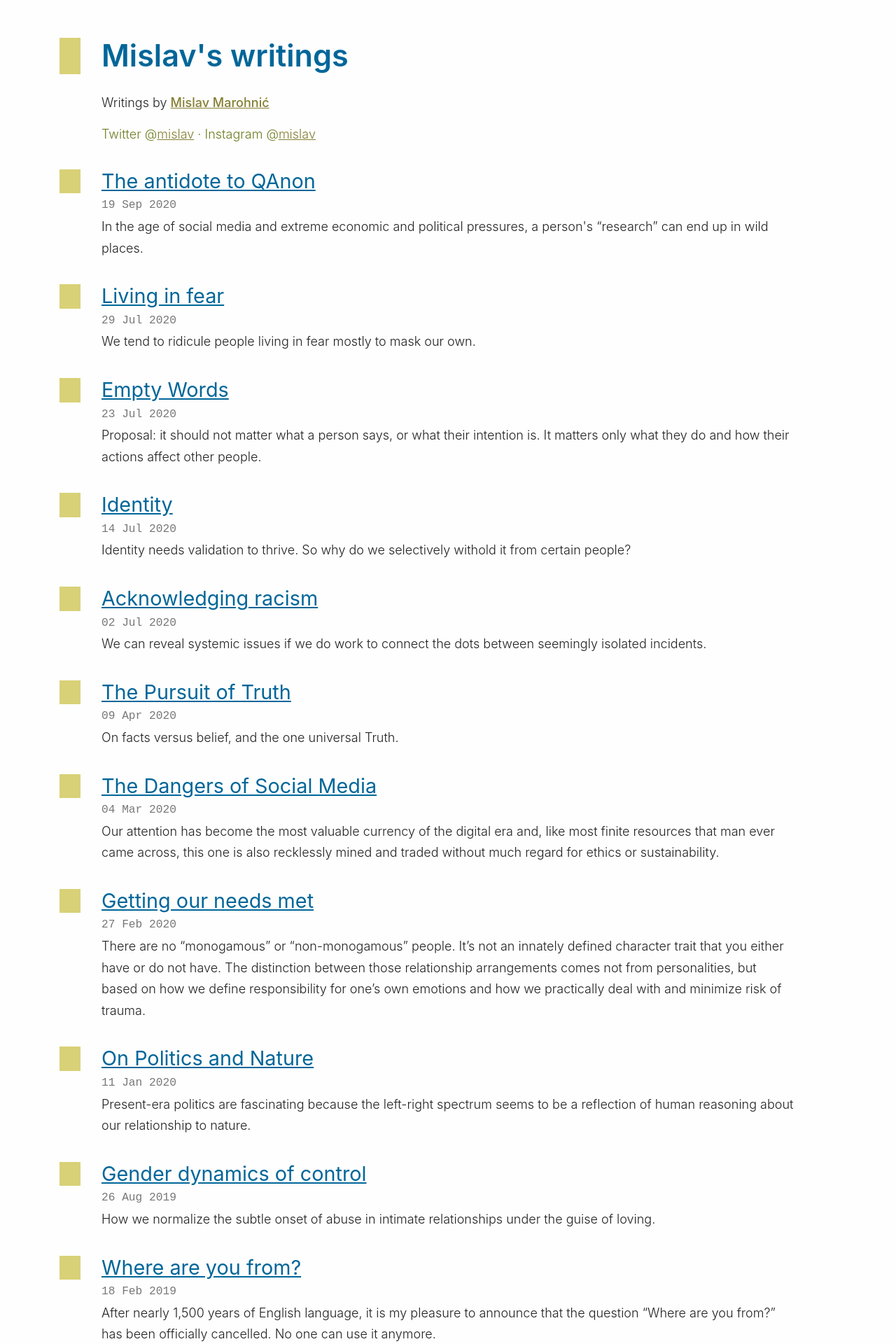
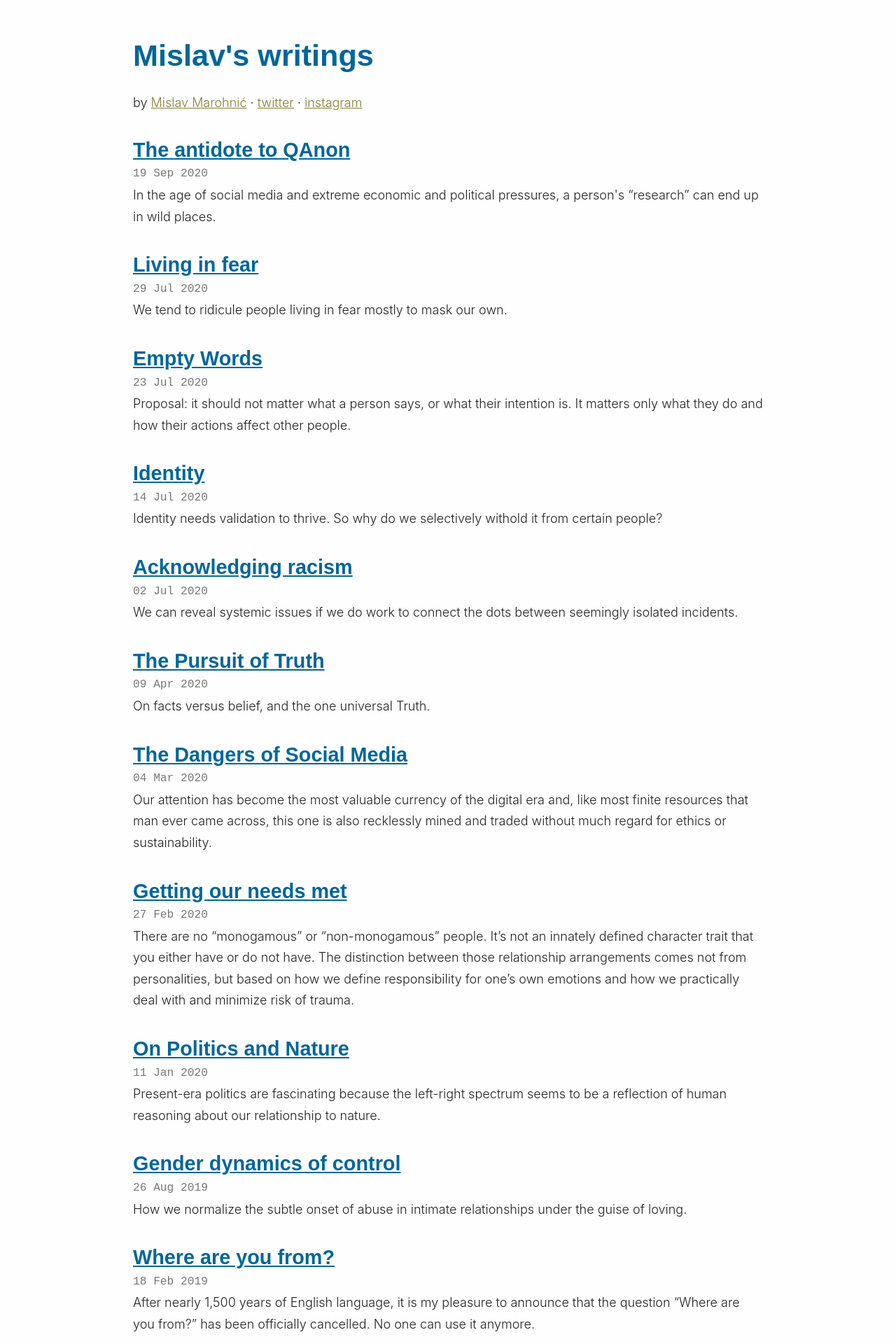
Before and after one commit to mislav/blog, a Jekyll site: the page built from writings/index.html, in a window 1280 px wide. Shown: the top 1920 px of the page at 70% size. Built offline with Jekyll 4.4.1, drawn with Linux system fonts in a browser that asks for light colours.

Commit message:
Simplify styles

```diff
--- a/stylesheets/default.sass
+++ b/stylesheets/default.sass
@@ -1,18 +1,15 @@
 ---
 ---
 
-$body_color: #222
 $body_type: -apple-system, BlinkMacSystemFont, "Segoe UI", Roboto, Oxygen-Sans, Ubuntu, Cantarell, "Helvetica Neue", sans-serif
+$heading_type: "Avenir Next", Arial, Helvetica, sans-serif
 $table_type: "Gill Sans", "Lucida Grande", Helvetica, Arial, sans-serif
-//$heading_color: #a21e3f
-$heading_color: #069
-$heading_border: #D8D177
 $date_type: "American Typewriter", "Courier New", monospace
 $code_type: Monaco, "DejaVu Sans Mono", Courier, monospace
+$body_color: #222
+$heading_color: #069
 $code_block_background: #F0F3F3
-$inline_code_background: $code_block_background - 15
 $link_color: #857f33
-$hover_color: $link_color - 40
 
 // https://github.com/jcroft/jeffcroft-css-framework-v2/blob/054fdbd/framework/css/contrib/_media_queries.sass
 =screen($type)
@@ -44,7 +41,7 @@ body
     font-size: 90%
     margin: .6em 1em
   +screen(large)
-    max-width: 55em
+    max-width: 50em
     margin-left: auto
     margin-right: auto
   position: relative
@@ -71,8 +68,6 @@ a
   .posts &:visited
     text-decoration: none
 
-  &:hover
-    color: $hover_color
   &.home
     text-decoration: none
     font-weight: normal
@@ -83,25 +78,20 @@ a
   img
     border: none
 
+h1, h2, h3, h4, h5, h6
+  font-family: $heading_type
+  font-weight: 600
+
 h1
   margin-bottom: 0.6em
-  color: #a21e3f
-  font-weight: normal
 
 h1, h2, h1 a:link, h2 a:link
   color: $heading_color
-  font-weight: normal
 
 h1, h2
-  font-weight: 600
   font-size: 2.4em
   line-height: 1.2em
-  border-left: 30px solid $heading_border
-  margin-left: -60px
-  padding-left: 30px
-  //text-shadow: 1px 1px 2px rgba(0, 0, 0, 0.3)
   clear: both
-  text-rendering: optimizeLegibility
 
 h2
   margin-top: 1.2em
@@ -111,7 +101,6 @@ h2
 h3
   font-size: 1.3em
   margin-top: 1.5em
-  border-bottom: 1px dotted silver
 
 p, ul, ol
   margin: 0.8em 0
@@ -129,18 +118,6 @@ header#blog
   +screen(phone)
     margin-top: 1em
     text-align: center
-#links_me
-  color: #6d7d21
-
-p.post-info, dl.posts .post-info
-  margin-top: -1.2em
-  color: #666
-  font-style: italic
-  font-size: 90%
-
-p.post-info .date
-  color: #6d7d21
-  font-weight: bold
 
 section.posts
   article
@@ -154,14 +131,6 @@ section.posts
       margin-top: 0
     h2
       margin-bottom: 0
-
-dl
-  &.posts
-    .post-info .date
-      color: #6d7d21
-      font-weight: bold
-    dd
-      margin: 0 0 .4em 1em
 
 ol.posts
   list-style: none
@@ -188,10 +157,6 @@ h1 + .byline
   margin-top: -1.5em
 
 +screen(phone)
-  h1, h2
-    border-left: none
-    margin-left: 0
-    padding-left: 0
   ol.posts li .date
     min-width: 0
     display: block
@@ -202,30 +167,11 @@ h1 + .byline
       float: left
       width: 100%
 
-.feeds .feed
-  padding-left: 20px
-  background: transparent url(/images/feed-icon-small.png) no-repeat left 50%
-
-div.breadcrumbs
-  padding-bottom: .1em
-  padding-left: 40px
-  margin-left: -40px
-  font-size: 90%
-  color: #444
-  background: #ddd
-  margin-top: -1em
-
-#foo
-  border-top: 1px solid gray
-  padding: 0.5em 0
-  margin-top: 1em
-
 pre, code, kbd
   font-family: $code_type
 
 pre
   background: $code_block_background
-  // color: #e2e2e2
   font-size: .9em
   line-height: 1.5em
   code
@@ -243,7 +189,7 @@ li > code, li > a > code, li > kbd
   font-size: .8em
 
 p code, li > code
-  background: $inline_code_background
+  background: $code_block_background
   color: #333
   padding: .2em .2em .15em .2em
   white-space: nowrap
--- a/writings/index.html
+++ b/writings/index.html
@@ -9,15 +9,11 @@ description: >
   <h1>{{ page.title | escape }}</h1>
 
   <p>
-    Writings by
-    <a href="/"><strong>Mislav Marohnić</strong></a>
+    by
+    <a href="/">Mislav Marohnić</a>
+    · <a href="https://twitter.com/mislav" rel="me">twitter</a>
+    · <a href="https://instagram.com/mislav" rel="me">instagram</a>
   </p>
-
-  <div id="links_me">
-    Twitter @<a href="https://twitter.com/mislav" rel="me">mislav</a>
-    ·
-    Instagram @<a href="https://instagram.com/mislav" rel="me">mislav</a>
-  </div>
 </header>
 
 <section class="posts hfeed">
```
Also changed, not shown: tech/index.html (+3 -6 lines).
